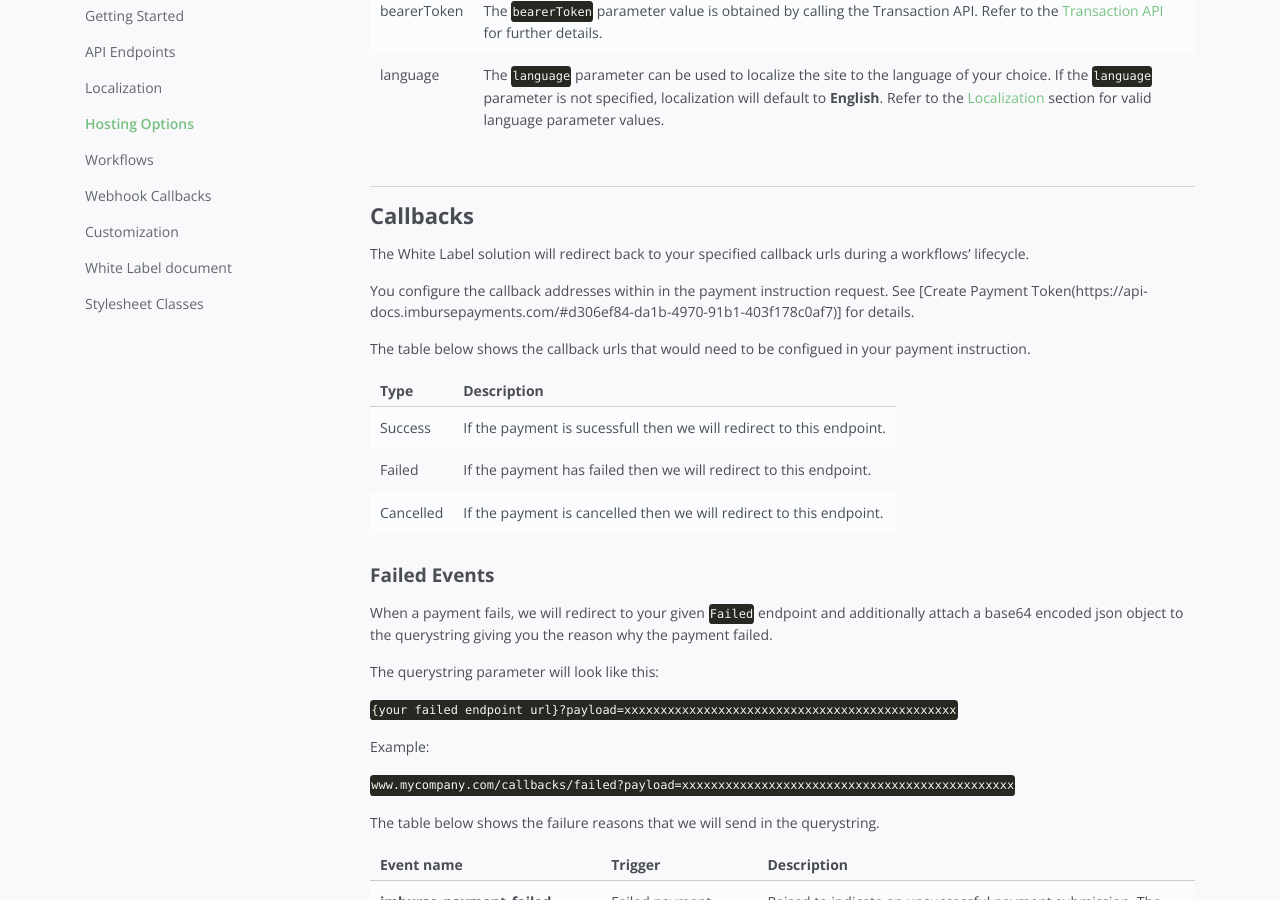
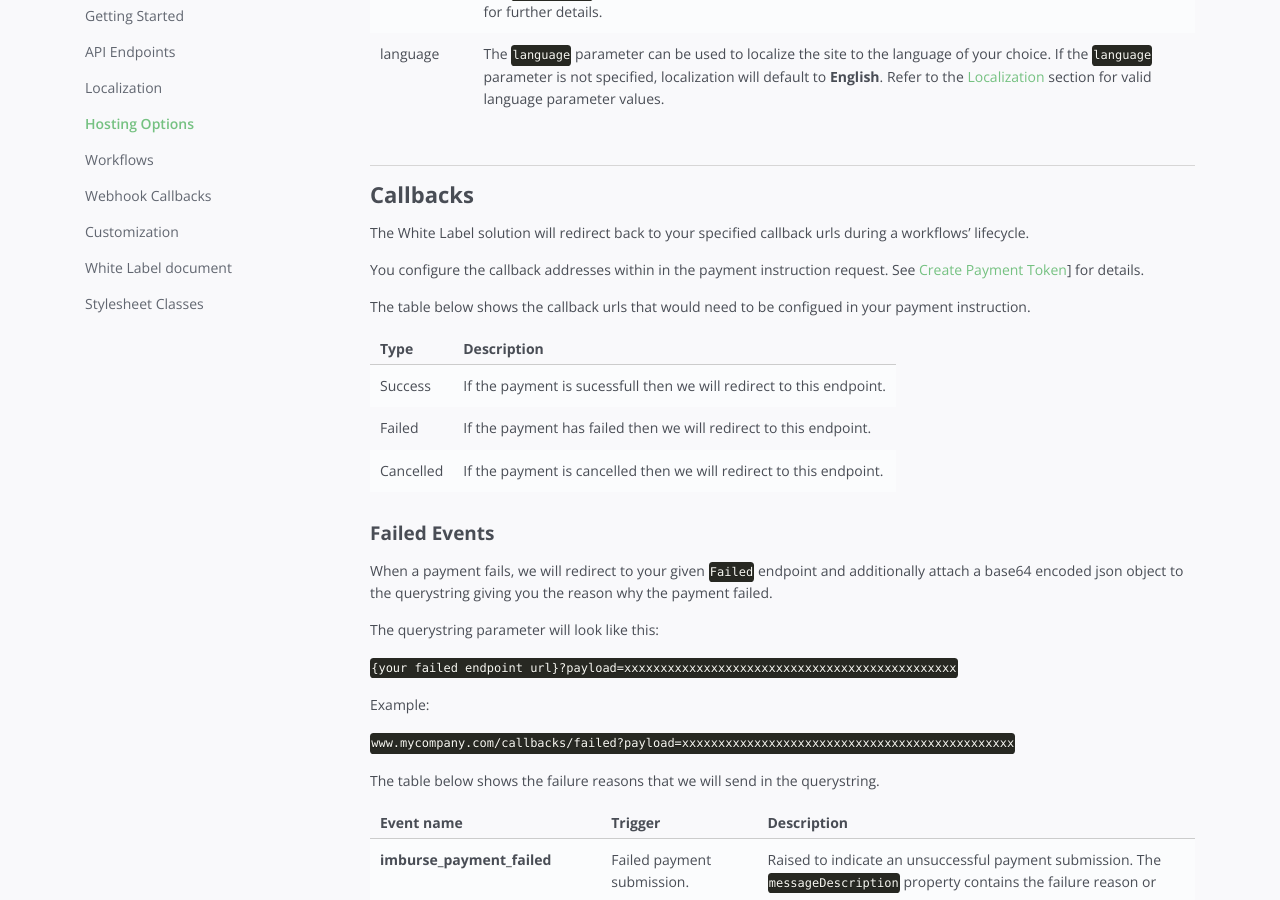
Before and after one commit to Imburse-Payments/imburse-payments.github.io, a Jekyll site: the page built from pages/guides/whitelabel-integration.md, in a window 1280 px wide and 900 px high, scrolled down 1841 px. Built offline with Jekyll 4.4.1, drawn with Linux system fonts in a browser that asks for light colours; nearby versions of some CDN libraries; some of the changed text lies outside the part shown.

Commit message:
Fix up Payments Api links.

```diff
--- a/pages/guides/whitelabel-integration.md
+++ b/pages/guides/whitelabel-integration.md
@@ -25,7 +25,7 @@ Before you can successfully integrate the White Label solution into your site, y
 
     The `bearerToken` is a secure token representing the payment instruction (ie. `amount`, `currency`, `payment scheme`, etc).
 
-    See the [Create Payment Token(https://api-docs.imbursepayments.com/#d306ef84-da1b-4970-91b1-403f178c0af7)] API method for details of how to create this.
+    See the [Create Payment Token](https://api-docs.imbursepayments.com/#d306ef84-da1b-4970-91b1-403f178c0af7) API method for details of how to create this.
 
 ## Whitelabel Endpoints
 
@@ -76,7 +76,7 @@ language       | The `language` parameter can be used to localize the site to th
 
 The White Label solution will redirect back to your specified callback urls during a workflows' lifecycle.
 
-You configure the callback addresses within in the payment instruction request. See [Create Payment Token(https://api-docs.imbursepayments.com/#d306ef84-da1b-4970-91b1-403f178c0af7)] for details.
+You configure the callback addresses within in the payment instruction request. See [Create Payment Token](https://api-docs.imbursepayments.com/#d306ef84-da1b-4970-91b1-403f178c0af7)] for details.
 
 The table below shows the callback urls that would need to be configued in your payment instruction.
 
```
